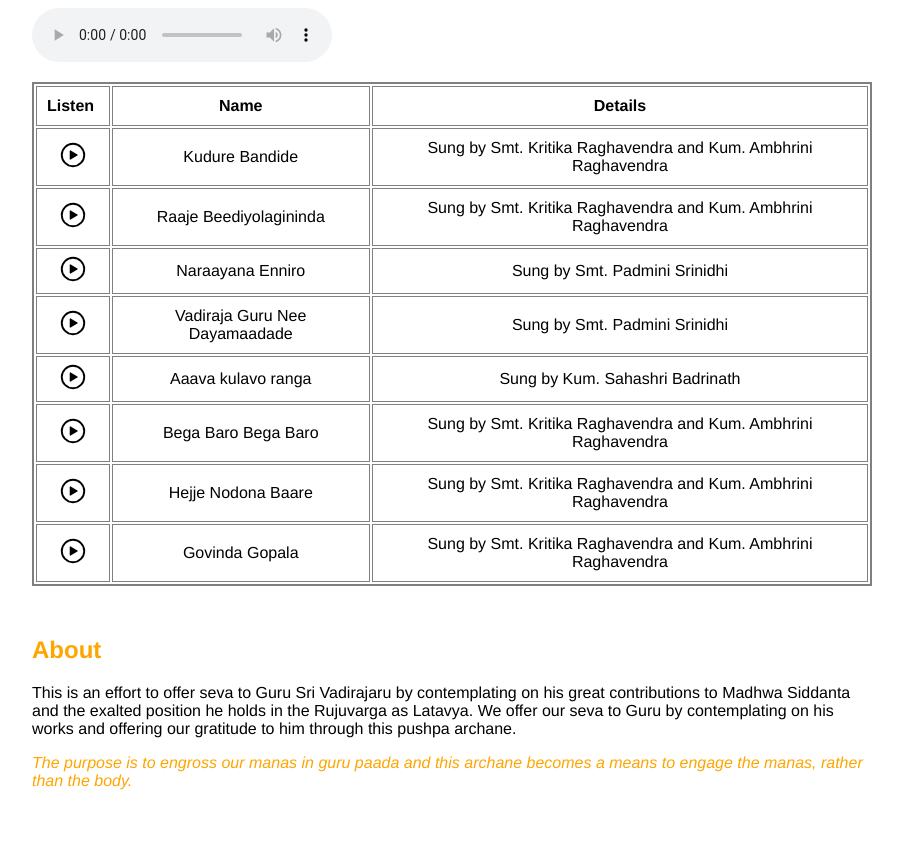
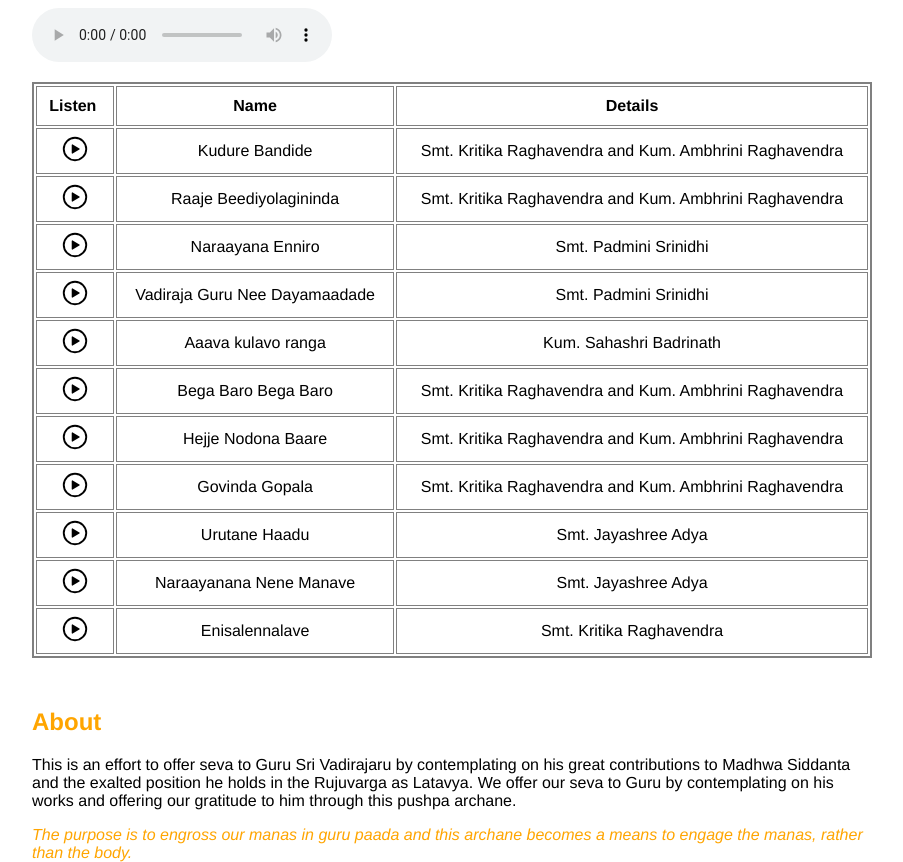
Before and after one commit to savitha18/Vadirajaru, a React (Create React App) app: page / in a window 1280 px wide. Shown: the part 2320-3182 px from the top of the page, without its empty margins (38-941 px from the left). Before the commit the page ends 3110 px from the top, so only its background shows below. Built offline with nearby package versions, Linux system fonts and the light colour scheme.

Commit message:
update archane

```diff
--- a/src/FlowerAnimate/index.js
+++ b/src/FlowerAnimate/index.js
@@ -3,9 +3,9 @@ import React, { Component } from 'react';
 import purpleFlowerImg from '../assets/purple.svg';
 
 class FlowerAnimate extends Component{
+
     render(){
         const {count} = this.props;
-        console.log('count: ', count);
         return(
             <div>
             {(count >= 1) && <div className="flower-animate-container flower-animate-container1">
--- a/src/HomePage/files.js
+++ b/src/HomePage/files.js
@@ -30,5 +30,8 @@ const files = {
     'begabaro': '15PYY016quPROd8z_YVNb1a8T8lBUAIDz',
     'hejje':'1w8vGc8SjGEVAeYd67tmkhv6rV49ybrLc',
     'govinda':'1o2JMXJLokOnSVEpR8_Mhr47HeBpUTScH',
+    'narayananene':'1vKlfpA7CJMpiZCDwZughYfp84Q6hr1WU',
+    'urutane':'1CkBEF_kAMcFtbnTtav3xT07z32TlB2EH',
+    'enisalennalave':'16pqLbaaVmomtI_1GtdbqQvZKhD5K8J6Y',
 };
 export default files;
--- a/src/HomePage/index.js
+++ b/src/HomePage/index.js
@@ -46,8 +46,7 @@ class HomePage extends Component{
     }
 
     render(){
-        let { count, shlokaText, chintaneAudioSource, keertaneAudioSource } = this.state;
-        console.log('chintane: ', chintaneAudioSource);
+        let { count, shlokaText, chintaneAudioSource, keertaneAudioSource, serverCount } = this.state;
         return(
             <div className="container">
                 <div className="desktop-container" id="archane">
@@ -69,7 +68,7 @@ class HomePage extends Component{
                    <div className="box">
                        <div className="box-content">
                            <div className="action">Click</div>
-                            <div className="direction">Click the mic &nbsp; &nbsp;<Speech onComplete={() => this.setState({ count: ++count, serverCount: count } )} /> &nbsp;&nbsp; button.
+                            <div className="direction">Click the mic &nbsp; &nbsp;<Speech onComplete={() => this.setState({ count: 0, serverCount: ++serverCount }, () =>{ this.setState({ count: 24 })} )} /> &nbsp;&nbsp; button.
                             <marquee behavior="scroll" direction="left">Note: Do speak close to your mic so the voice recognition software can pick up your words.This speech recognition software is currently NOT supported on iOS Safari.</marquee>
                              </div>
 
@@ -117,7 +116,9 @@ class HomePage extends Component{
                    <div className="box">
                        <div className="box-content">
                            <div className="action">Click</div>
-                            <div className="direction">Click the mic &nbsp; &nbsp;<Speech onComplete={() => this.setState({ count: ++count, serverCount: count } )} /> &nbsp;&nbsp; button.</div>
+                            <div className="direction">Click the mic &nbsp; &nbsp;<Speech onComplete={() => this.setState({ count: 0, serverCount: ++serverCount }, () => {
+                                this.setState({ count: 24 });
+                            } )} /> &nbsp;&nbsp; button.</div>
                             <marquee behavior="scroll" direction="left">Note: Do speak close to your mic so the voice recognition software can pick up your words. This speech recognition software is currently NOT supported on iOS Safari.</marquee>
                        </div>
                    </div>
@@ -168,7 +169,7 @@ class HomePage extends Component{
                    <div className="box">
                        <div className="box-content">
                            <div className="action">Click</div>
-                            <div className="direction"><Speech onComplete={() => this.setState({ count: ++count, serverCount: count } )} /></div>
+                            <div className="direction"><Speech onComplete={() => this.setState({ count: 0, serverCount: ++serverCount }, () =>{ this.setState({ count: 24 })} )} /></div>
                             <marquee behavior="scroll" direction="left">Note: Do speak close to your mic so the voice recognition software can pick up your words.This speech recognition software is currently NOT supported on iOS Safari.</marquee>
                        </div>
                    </div>
@@ -349,42 +350,57 @@ class HomePage extends Component{
                         <tr>
                             <td><img onClick={() => this.setState({ keertaneAudioSource: files.kudure})} src={playImg} /></td>
                             <td>Kudure Bandide</td>
-                            <td>Sung by Smt. Kritika Raghavendra and Kum. Ambhrini Raghavendra</td>
+                            <td>Smt. Kritika Raghavendra and Kum. Ambhrini Raghavendra</td>
                         </tr>
                         <tr>
                             <td><img src={playImg} onClick={() => this.setState({ keertaneAudioSource: files.raja})} /></td>
                             <td>Raaje Beediyolagininda</td>
-                            <td>Sung by Smt. Kritika Raghavendra and Kum. Ambhrini Raghavendra</td>
+                            <td>Smt. Kritika Raghavendra and Kum. Ambhrini Raghavendra</td>
                         </tr>
                         <tr>
                             <td><img src={playImg} onClick={() => this.setState({ keertaneAudioSource: files.narayana})} /></td>
                             <td>Naraayana Enniro</td>
-                            <td>Sung by Smt. Padmini Srinidhi</td>
+                            <td>Smt. Padmini Srinidhi</td>
                         </tr>
                         <tr>
                             <td><img src={playImg} onClick={() => this.setState({ keertaneAudioSource: files.vadirajaguru})} /></td>
                             <td>Vadiraja Guru Nee Dayamaadade</td>
-                            <td>Sung by Smt. Padmini Srinidhi</td>
+                            <td>Smt. Padmini Srinidhi</td>
                         </tr>
                         <tr>
                             <td><img src={playImg} onClick={() => this.setState({ keertaneAudioSource: files.avakulavu})} /></td>
                             <td>Aaava kulavo ranga</td>
-                            <td>Sung by Kum. Sahashri Badrinath</td>
+                            <td>Kum. Sahashri Badrinath</td>
                         </tr>
                         <tr>
                             <td><img src={playImg} onClick={() => this.setState({ keertaneAudioSource: files.begabaro})} /></td>
                             <td>Bega Baro Bega Baro</td>
-                            <td>Sung by Smt. Kritika Raghavendra and Kum. Ambhrini Raghavendra</td>
+                            <td>Smt. Kritika Raghavendra and Kum. Ambhrini Raghavendra</td>
                         </tr>
                         <tr>
                             <td><img src={playImg} onClick={() => this.setState({ keertaneAudioSource: files.hejje})} /></td>
                             <td>Hejje Nodona Baare</td>
-                            <td>Sung by Smt. Kritika Raghavendra and Kum. Ambhrini Raghavendra</td>
+                            <td>Smt. Kritika Raghavendra and Kum. Ambhrini Raghavendra</td>
                         </tr>
                         <tr>
                             <td><img src={playImg} onClick={() => this.setState({ keertaneAudioSource: files.govinda})} /></td>
                             <td>Govinda Gopala</td>
-                            <td>Sung by Smt. Kritika Raghavendra and Kum. Ambhrini Raghavendra</td>
+                            <td>Smt. Kritika Raghavendra and Kum. Ambhrini Raghavendra</td>
+                        </tr>
+                        <tr>
+                            <td><img src={playImg} onClick={() => this.setState({ keertaneAudioSource: files.urutane})} /></td>
+                            <td>Urutane Haadu</td>
+                            <td>Smt. Jayashree Adya</td>
+                        </tr>
+                        <tr>
+                            <td><img src={playImg} onClick={() => this.setState({ keertaneAudioSource: files.narayananene})} /></td>
+                            <td>Naraayanana Nene Manave</td>
+                            <td>Smt. Jayashree Adya</td>
+                        </tr>
+                        <tr>
+                            <td><img src={playImg} onClick={() => this.setState({ keertaneAudioSource: files.enisalennalave})} /></td>
+                            <td>Enisalennalave</td>
+                            <td>Smt. Kritika Raghavendra</td>
                         </tr>
                     </thead>
                 </table>
```
